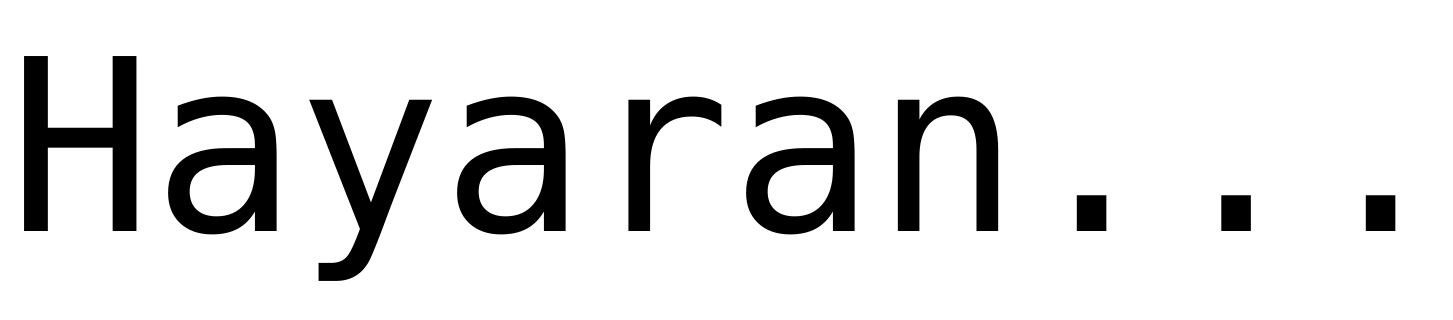
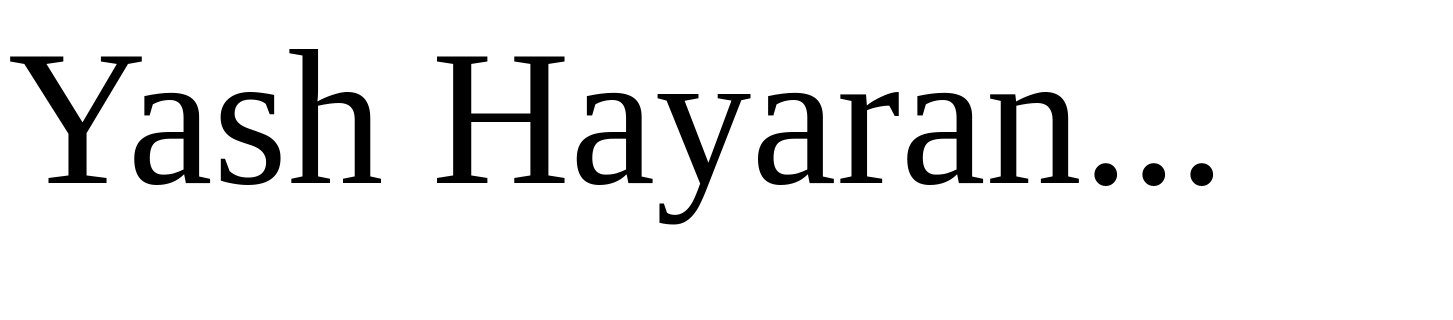
Before and after one commit to yashhayaran/yashhayaran.github.io, a plain HTML site: page index.html in a window 1280 px wide. Shown: the whole page, 1453 px wide, since content can reach past the window. Drawn offline with Linux system fonts and the light colour scheme.

Commit message:
Update index.html

```diff
--- a/index.html
+++ b/index.html
@@ -1,16 +1,10 @@
 <html>
 <head>
-	<title>Yash Hayaran</title>
-
-	<meta charset="utf-8">
-	<meta name="viewport" content="width=device-width, initial-scale=1">
-	<meta name="description" content="Technoparv, the technical & cultural festival of Institute Of Professional Studies,  held in middle of every year.The biggest cultural festival in India.There are many innovative competitions in various genres like music, dance, dramatics,literary arts, speaking, fine arts. Many fun events, like water sports, workshops, plays, and performances take place round the clock. IPS boasts of excellent professional nights by artists in various fields.">
-	<meta name="keywords" content="yash, hayaran">
-
-
-
-	</head>
+<title>Yash Hayaran</title>
+<meta charset="utf-8">
+<meta name="keywords" content="yash, hayaran">
+</head>
 <body>
-	<p style="font-family:Consolas; font-size:15em"> Hayaran...	</p>
+	<p style="font-size:12em"> Yash Hayaran...	</p>
 </body>
 </html>
```
